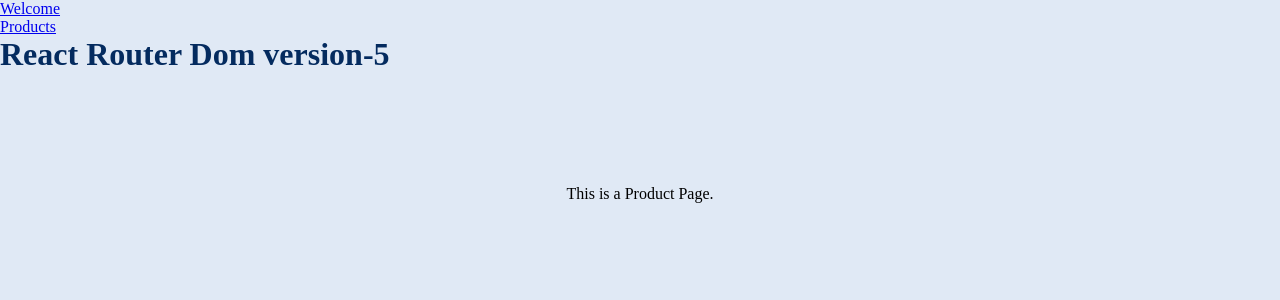
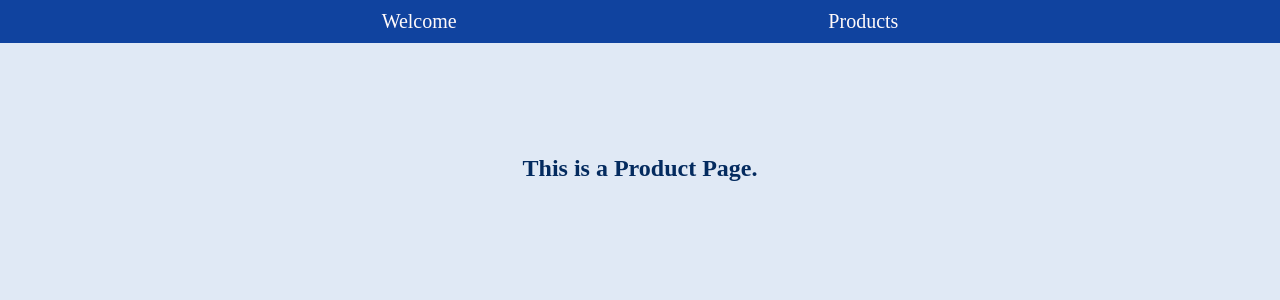
Before and after one commit to CoolShivas/React_Router_Version-5, a React (Vite) app in the folder react_router_v5/: page /products in a window 1280 px wide. Shown: the top 300 px of the page. Built offline with nearby package versions, Linux system fonts and the light colour scheme.

Commit message:
Instead_of_Link_useOf_NavLink_from_react_router_dom_to_use_className

```diff
--- a/react_router_v5/src/App.jsx
+++ b/react_router_v5/src/App.jsx
@@ -3,14 +3,14 @@
 import WelcomePage from "./pages/WelcomePage";
 import { Route } from "react-router-dom";
 // import Navbar from "./components/Header/Navbar";
-import AppName from "./components/AppName";
+// import AppName from "./components/AppName";
 
 function App() {
   return (
     <>
       <header>
        <MainHeader></MainHeader>
-        <AppName></AppName>
+        {/* <AppName></AppName> */}
       </header>
       <main>
          {/* Starting of URL by writing http://localhost:5173/welcome */}
--- a/react_router_v5/src/components/Header/MainHeader.jsx
+++ b/react_router_v5/src/components/Header/MainHeader.jsx
@@ -1,18 +1,27 @@
-import { Link } from "react-router-dom";
+import classes from "./MainHeader.module.css";
+import { NavLink } from "react-router-dom";
+// import { Link } from "react-router-dom";
 
 const MainHeader = () => {
   return (
-    <ul>
+    <nav className={classes.mainheader_nav}>
+        <ul className={classes.mainheader_ul}>
         <li>
             {/* <a href="/welcome"> Welcome </a> */}
-            <Link to="/welcome"> Welcome </Link>
+            {/* Anchor Tag always refreshes the page and loading spinner rotates; */}
+            {/* <Link to="/welcome"> Welcome </Link> */}
+            {/* Link Tag doesn't refreshes the page and loading spinner always steady; */}
+            <NavLink activeClassName={classes.active} to="/welcome"> Welcome </NavLink>
+            {/* NavLink is same as Link Tag but also provide the facility of CSS classes */}
         </li>
         <li>
             {/* <a href="/products"> Products </a> */}
-            <Link to="/products"> Products </Link>
+            {/* <Link to="/products"> Products </Link> */}
+            <NavLink activeClassName={classes.active} to="/products"> Products </NavLink>
         </li>
     </ul>
+    </nav>
   )
 }
 
-export default MainHeader
+export default MainHeader;
--- /dev/null
+++ b/react_router_v5/src/components/Header/MainHeader.module.css
@@ -0,0 +1,31 @@
+.mainheader_nav{
+    /* background-color: orange; */
+    background-color: #10439F;
+
+    & .mainheader_ul{
+        display: flex;
+        flex-direction: row;
+        justify-content: space-evenly;
+        align-items: center;
+        list-style: none;
+        padding: 10px;
+
+        & li{
+            font-size: 20px;
+            font-weight: 500;
+
+            & a{
+                color: snow;
+                text-decoration: none;
+            }
+        }
+    }
+}
+
+.mainheader_nav a:hover,
+.mainheader_nav a:active{
+    color: #95bcf0;
+    padding-bottom: 0.25rem;
+    border-bottom: 4px solid #95bcf0;
+
+}
--- a/react_router_v5/src/pages/ProductPage.jsx
+++ b/react_router_v5/src/pages/ProductPage.jsx
@@ -2,7 +2,7 @@
 
 const ProductPage = () => {
   return (
-    <div> This is a Product Page. </div>
+    <h2> This is a Product Page. </h2>
   )
 }
 
--- a/react_router_v5/src/pages/WelcomePage.jsx
+++ b/react_router_v5/src/pages/WelcomePage.jsx
@@ -2,7 +2,7 @@
 
 const WelcomePage = () => {
   return (
-    <div> This is a Welcome Page. </div>
+    <h2> This is a Welcome Page. </h2>
   )
 }
 
```
